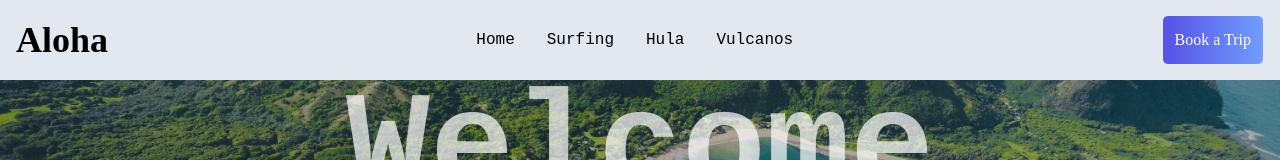
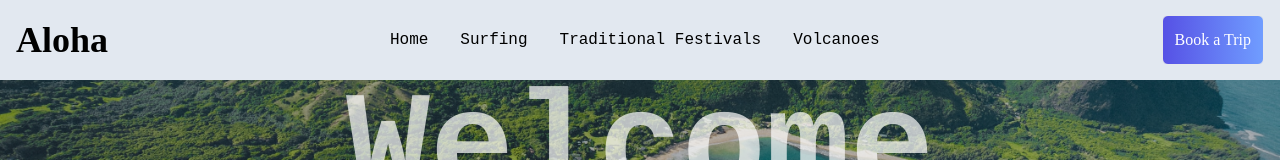
Before and after one commit to AchintyaMithal/hawait, a React (Create React App) app: page / in a window 1280 px wide. Shown: the top 160 px of the page. Built offline with nearby package versions, Linux system fonts and the light colour scheme.

Commit message:
Added routing for navbar elements

```diff
--- a/src/components/Navbar.jsx
+++ b/src/components/Navbar.jsx
@@ -1,7 +1,7 @@
 import React, { useState } from 'react';
 import { AiOutlineClose } from 'react-icons/ai';
 import { HiOutlineMenuAlt4 } from 'react-icons/hi';
-
+import { Link } from 'react-router-dom';
 
 const Navbar = () => {
   const [nav, setNav] = useState(false);
@@ -17,13 +17,24 @@ const Navbar = () => {
         <h1 onClick={handleNav} className={logo ? 'hidden' : 'block'}>Aloha</h1>
       </div>
       <ul className='hidden md:flex'>
-        <li  className='font-ibm'>Home</li>
-        <li className='font-ibm'>Surfing</li>
-        <li className='font-ibm'>Hula</li>
-        <li className='font-ibm'>Vulcanos</li>
+        <li className='font-ibm'>
+          <Link to='/'>Home</Link>
+        </li>
+        <li className='font-ibm'>
+        <Link to={{
+      pathname: '/Activities', }} state={{title:"Surfing"}}>Surfing</Link>
+        </li>
+        <li className='font-ibm'>
+        <Link to={{
+      pathname: '/Activities', }} state={{title:"Traditional Festivals"}}>Traditional Festivals</Link>
+        </li>
+        <li className='font-ibm'>
+        <Link to={{
+      pathname: '/Activities', }} state={{title:"Volcanoes"}}>Volcanoes</Link>
+        </li>
       </ul>
       <div className='hidden md:flex'>
-      <button className='my-6 backdrop:to-blue-500'>Book a Trip</button>
+        <button className='my-6 backdrop:to-blue-500'>Book a Trip</button>
       </div>
 
       {/* Hamburger */}
@@ -34,17 +45,24 @@ const Navbar = () => {
       {/* Mobile menu dropdown */}
       <div onClick={handleNav} className={nav ? 'absolute text-black left-0 top-0 w-full bg-gray-100/90 px-4 py-7 flex flex-col' : 'absolute left-[-100%]'}>
         <ul>
-
-          <li className='border-b font-ibm'>Home</li>
-          <li className='border-b font-ibm'>Surfing</li>
-          <li className='border-b font-ibm'>Hula</li>
-          <li className='border-b font-ibm'>Vulcanos</li>
-
+          <li className='border-b font-ibm'>
+            <Link to='/'>Home</Link>
+          </li>
+          <li className='border-b font-ibm'>
+            <Link to={{
+      pathname: '/Activities', }} state={{title:"Surfing"}}>Surfing</Link>
+          </li>
+          <li className='border-b font-ibm'>
+            <Link to={{
+      pathname: '/Activities', }} state={{title:"Traditional Festivals"}}>Traditional Festivals</Link>
+          </li>
+          <li className='border-b font-ibm'>
+            <Link to={{
+      pathname: '/Activities', }} state={{title:"Volcanoes"}}>Volcanoes</Link>
+          </li>
           <div className='flex flex-col'>
             <button className='my-6 backdrop:to-blue-500 font-ibm'>Book a Trip</button>
-
           </div>
-
         </ul>
       </div>
     </div>
```
